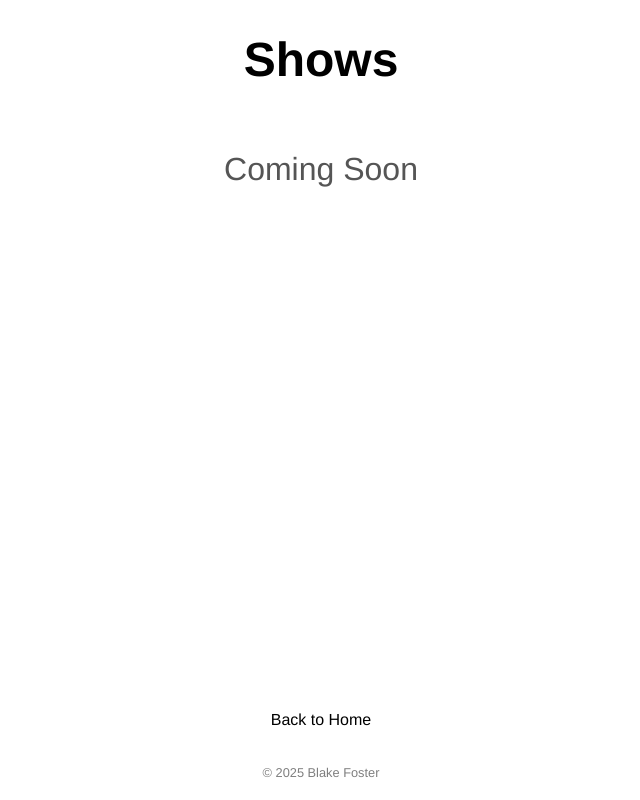
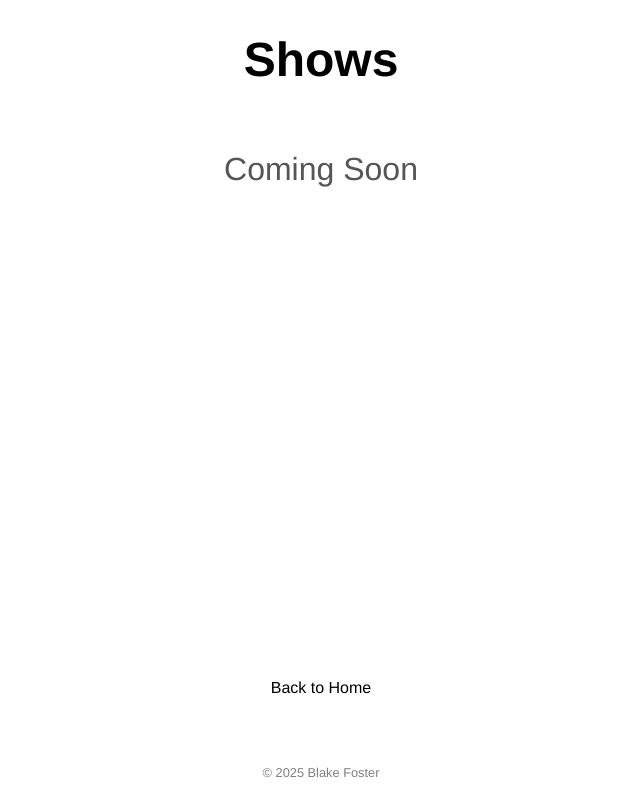
Before and after one commit to screamblakefoster/blakefoster.github.io, a plain HTML site: page shows.html in a window 1280 px wide. Shown: the whole page, without its empty margins (319-959 px from the left). Drawn offline with Linux system fonts and the light colour scheme.

Commit message:
Update shows.html

```diff
--- a/shows.html
+++ b/shows.html
@@ -36,11 +36,11 @@
     }
 
     .back-home {
-      margin-top: auto;
       font-size: 1rem;
       text-decoration: none;
       color: #000;
-      margin-bottom: 1rem;
+      margin-top: auto;
+      margin-bottom: 3rem; /* increased margin from bottom */
       transition: color 0.3s;
     }
 
```
